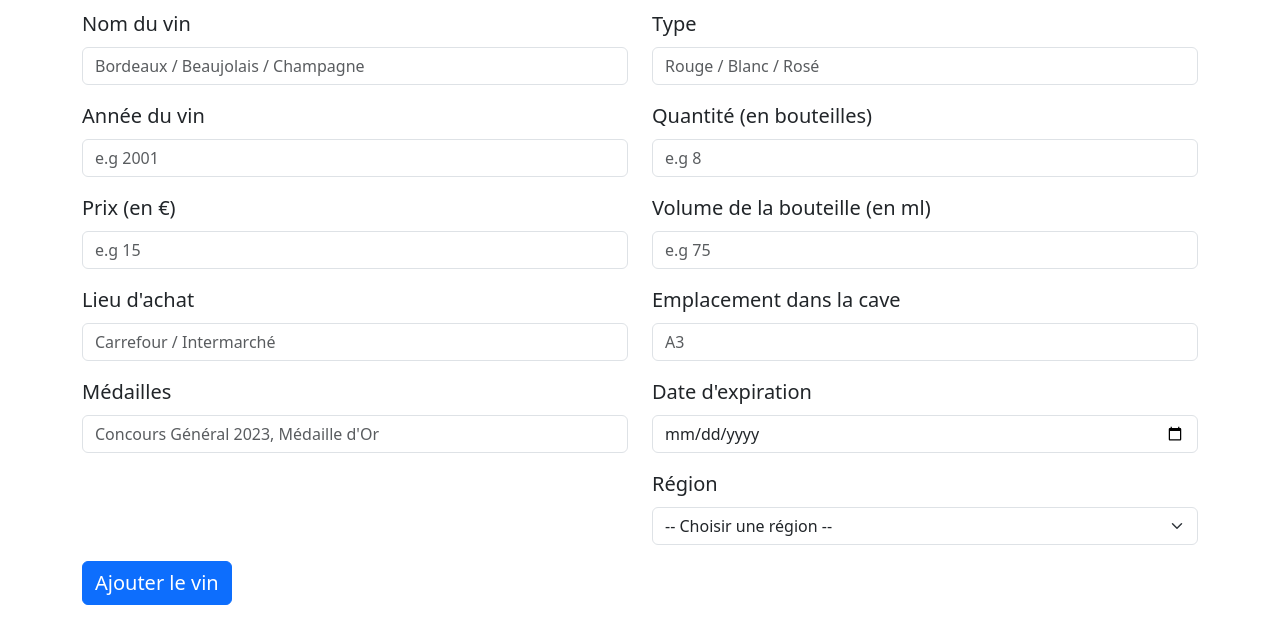
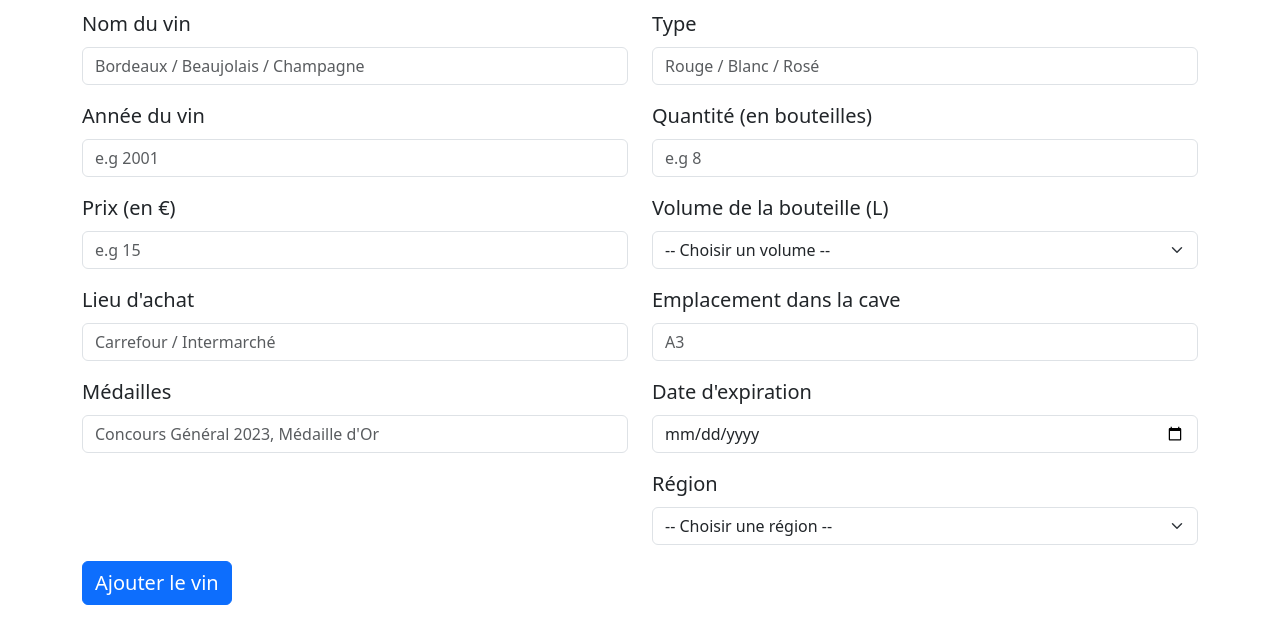
Before and after one commit to Ratcraft/grape, a Flask app: page /add in a window 1280 px wide. Shown: the part 157-800 px from the top of the page. Run offline with Flask 3, Linux system fonts and the light colour scheme; data comes from the database, SQL or seed files in the repository.

Commit message:
select in wine add form

```diff
--- a/grape/app.py
+++ b/grape/app.py
@@ -33,7 +33,6 @@ def add_wine():
         wine_type = request.form.get("type")
         quantity = request.form.get("quantity", type=int)
         price = request.form.get("price", type=float)
-        volume_ml = request.form.get("volume_ml", type=int)
         cellar_slot = request.form.get("cellar_slot")
         purchase_location = request.form.get("purchase_location")
         medals = request.form.get("medals")
@@ -41,6 +40,18 @@ def add_wine():
         region_id = request.form.get("region_id", type=int)
 
         region = Region.get_by_id(region_id) if region_id else None
+
+        volume_ml = request.form.get("volume_ml")
+        volume_select = request.form.get("volume_select")
+
+        # Si "Autre" est choisi, on garde volume_ml
+        # Sinon, on prend directement la valeur du select
+        if volume_select and volume_select != "other":
+            volume_ml = int(volume_select) if volume_select else None
+        elif volume_ml:
+            volume_ml = int(volume_ml)
+        else:
+            volume_ml = None
 
         wine = Wine(
             name=name,
--- a/grape/templates/add_wine.html
+++ b/grape/templates/add_wine.html
@@ -28,8 +28,18 @@
       <label for="quantity" class="form-label mt-3">Quantité (en bouteilles)</label>
       <input type="number" class="form-control" id="quantity" name="quantity" placeholder="e.g 8" required>
 
-      <label for="volume_ml" class="form-label mt-3">Volume de la bouteille (en ml)</label>
-      <input type="number" class="form-control" id="volume_ml" name="volume_ml" placeholder="e.g 75">
+      <label for="volume_ml" class="form-label mt-3">Volume de la bouteille (L)</label>
+      <select class="form-select" id="volume_select" name="volume_select">
+          <option value="">-- Choisir un volume --</option>
+          <option value="500">0.5 L</option>
+          <option value="750">0.75 L</option>
+          <option value="1500">1.5 L</option>
+          <option value="other">Autre...</option>
+      </select>
+
+      <!-- Champ caché pour entrer un autre volume -->
+      <input type="number" class="form-control mt-2 d-none" id="volume_ml" name="volume_ml" placeholder="Entrez la contenance en ml">
+
 
       <label for="cellar_slot" class="form-label mt-3">Emplacement dans la cave</label>
       <input type="text" class="form-control" id="cellar_slot" name="cellar_slot" placeholder="A3">
@@ -49,4 +59,24 @@
 
   <button type="submit" class="btn btn-primary fs-5">Ajouter le vin</button>
 </form>
+
+<script>
+  document.addEventListener("DOMContentLoaded", function() {
+      const select = document.getElementById("volume_select");
+      const input = document.getElementById("volume_ml");
+
+      select.addEventListener("change", function() {
+          if (this.value === "other") {
+              input.classList.remove("d-none");
+              input.required = true;
+              input.value = "";  // reset si on re-ouvre
+          } else {
+              input.classList.add("d-none");
+              input.required = false;
+              input.value = this.value || "";
+          }
+      });
+  });
+</script>
+
 {% endblock %}
```
